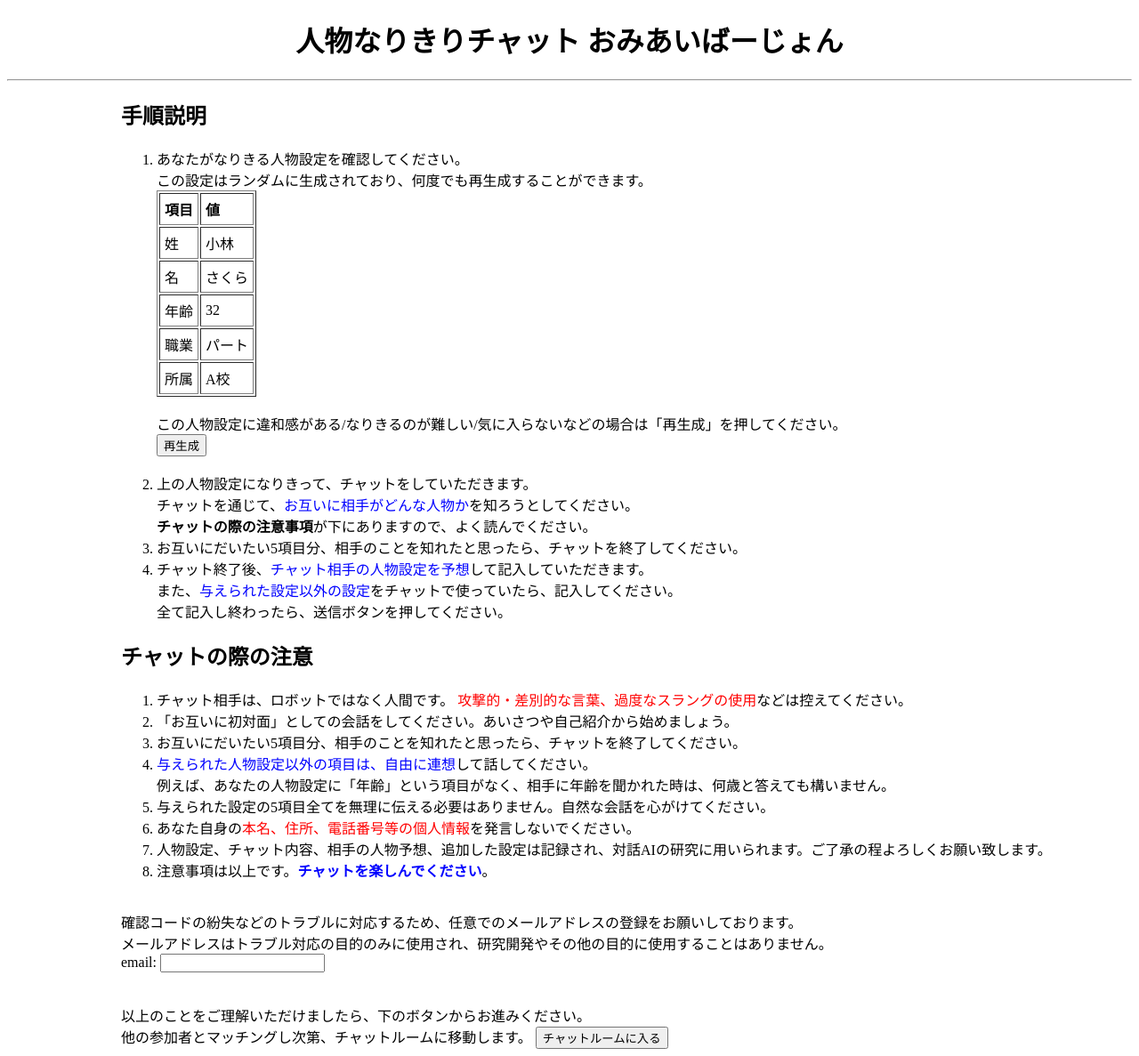
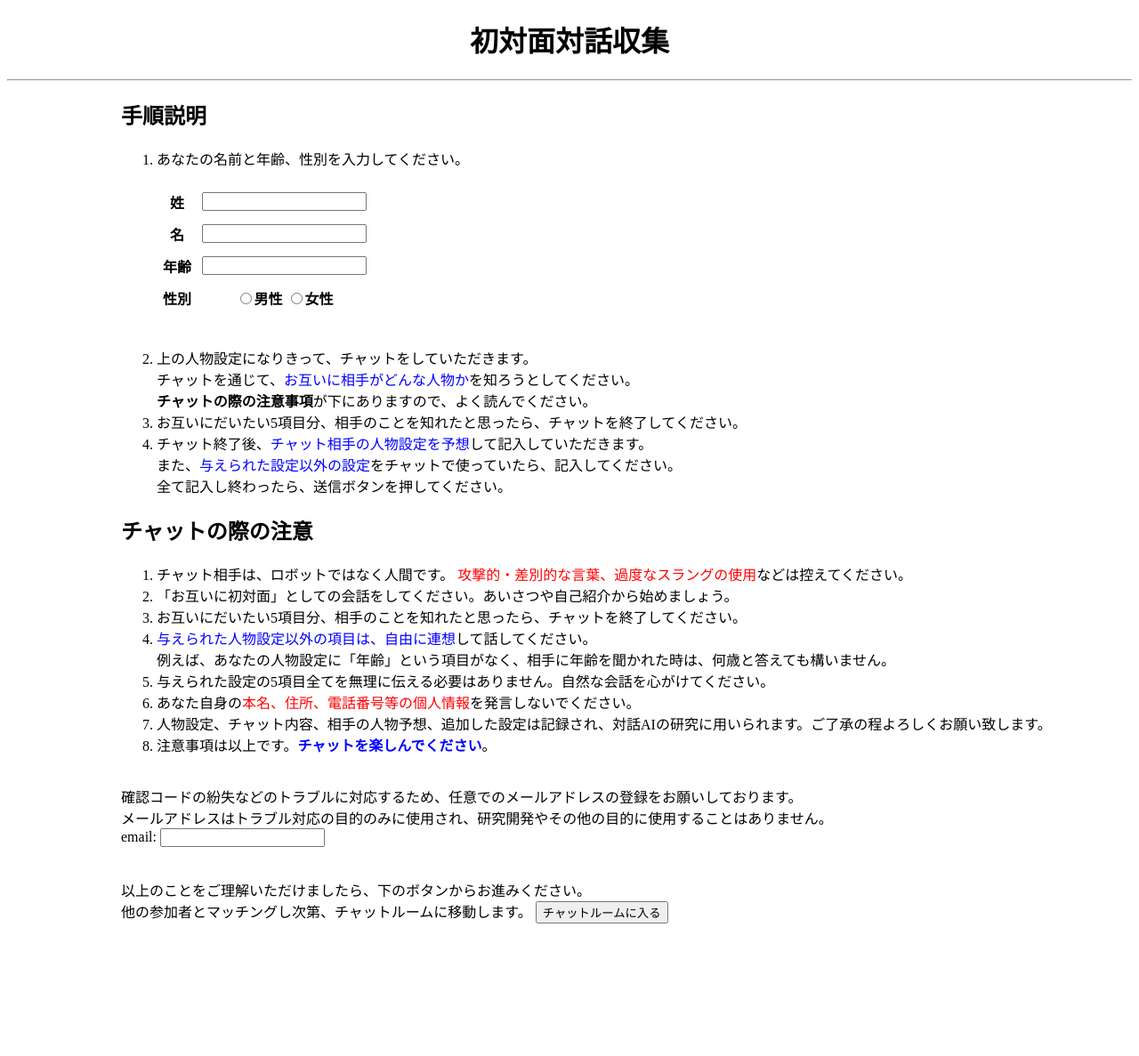
Before and after one commit to kyoshiro-s/perchat, a Django app: page /perchat/anteroom/ in a window 1280 px wide. Shown: the whole page at 89% size. After the commit the page ends 1038 px from the top, so only its background shows below. Run offline with Django 3.2, Linux system fonts and the light colour scheme; lists and menus that the app fills with data are empty.

Commit message:
modify models.py and anteroom (not complete yet)

```diff
--- a/chat/templates/chat/anteroom.html
+++ b/chat/templates/chat/anteroom.html
@@ -21,7 +21,7 @@
 </head>
 <body>
   <div align="center">
-    <h1>人物なりきりチャット おみあいばーじょん</h1>
+    <h1>初対面対話収集</h1>
   </div>
   <hr>
   <div style="margin-left: 10vw">
@@ -29,19 +29,20 @@
       {% csrf_token %}
     <h2>手順説明</h2>
     <ol>
-    <li>あなたがなりきる人物設定を確認してください。<br>
-       この設定はランダムに生成されており、何度でも再生成することができます。<br>
-    <table border="1" cellpadding="5">
-      <tr><th>項目</th><th>値</th></tr>
-      {% for k,v in persona %}
-      <tr><td>{{k}}</td><td>{{v}}</td></tr>
-      {% endfor %}
-    </table><br>
-      {% for k,v in persona %}
-        <input type="hidden" name="persona" value="{{k}}={{v}}">
-      {% endfor %}
-    この人物設定に違和感がある/なりきるのが難しい/気に入らないなどの場合は「再生成」を押してください。<br>
-    <input type="button" id="regenerate" value="再生成">
+    <li>あなたの名前と年齢、性別を入力してください。<br>
+        <br>
+    <table border="0" cellpadding="5">
+      <tr align="center"><th>姓</th><th><input type="text" name="last_name"></th></tr>
+      <tr align="center"><th>名</th><th><input type="text" name="first_name"></th></tr>
+      <tr align="center"><th>年齢</th><th><input type="number" name="age"></th></tr>
+      <tr align="center">
+        <th>性別</th>
+        <th><label><input type="radio" name="gender" value="男性">男性</label>
+            <label><input type="radio" name="gender" value="女性">女性</label>
+        </th>
+      </tr>
+    </table>
+    <br>
     </li><br>
     <li>上の人物設定になりきって、チャットをしていただきます。<br>
        チャットを通じて、<font color="blue">お互いに相手がどんな人物か</font>を知ろうとしてください。<br>
```
Also changed, not shown: chat/models.py (+6 -6 lines), 1 other file.
